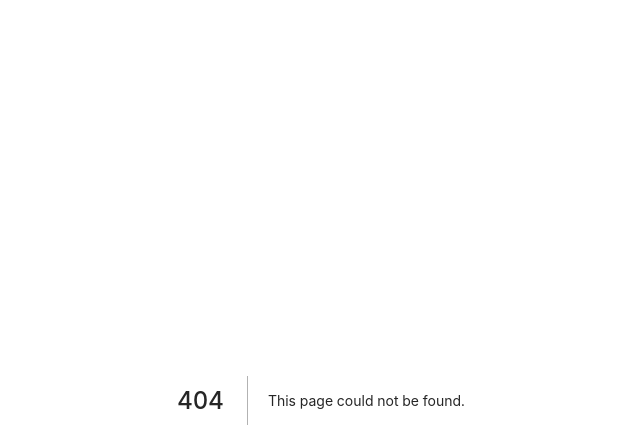
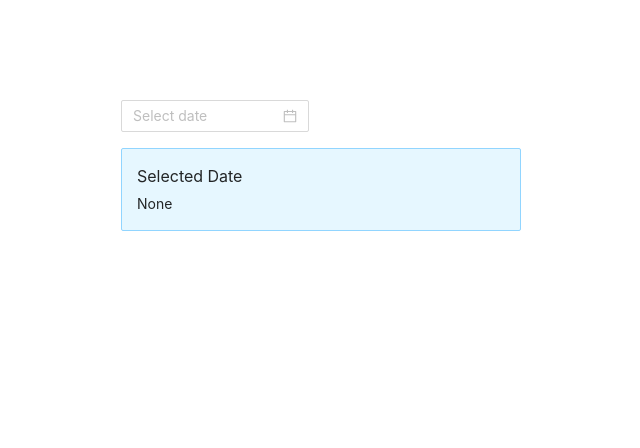
Before and after one commit to akamt/cypress, a Next.js app: page /antd in a window 1280 px wide. Before the commit this address had no page. Shown: the top 448 px of the page, without its empty margins (319-959 px from the left). Built offline with nearby package versions, Linux system fonts and the light colour scheme.

Commit message:
antdをちょこっと使ってみた

```diff
--- /dev/null
+++ b/src/pages/antd.tsx
@@ -0,0 +1,29 @@
+import React, { useState } from "react";
+import { DatePicker, message, Alert } from "antd";
+import { Moment } from "moment";
+
+const AntdPage = (): JSX.Element => {
+  const [date, setDate] = useState<Moment>();
+
+  const handleChange = async (value: Moment) => {
+    await message.info(
+      `Selected Date: ${value ? value.format("YYYY-MM-DD") : "None"}`
+    );
+
+    await setDate(value);
+  };
+
+  return (
+    <div style={{ width: 400, margin: "100px auto" }}>
+      <DatePicker onChange={handleChange} />
+      <div style={{ marginTop: 16 }}>
+        <Alert
+          message="Selected Date"
+          description={date ? date.format("YYYY-MM-DD") : "None"}
+        />
+      </div>
+    </div>
+  );
+};
+
+export default AntdPage;
```
